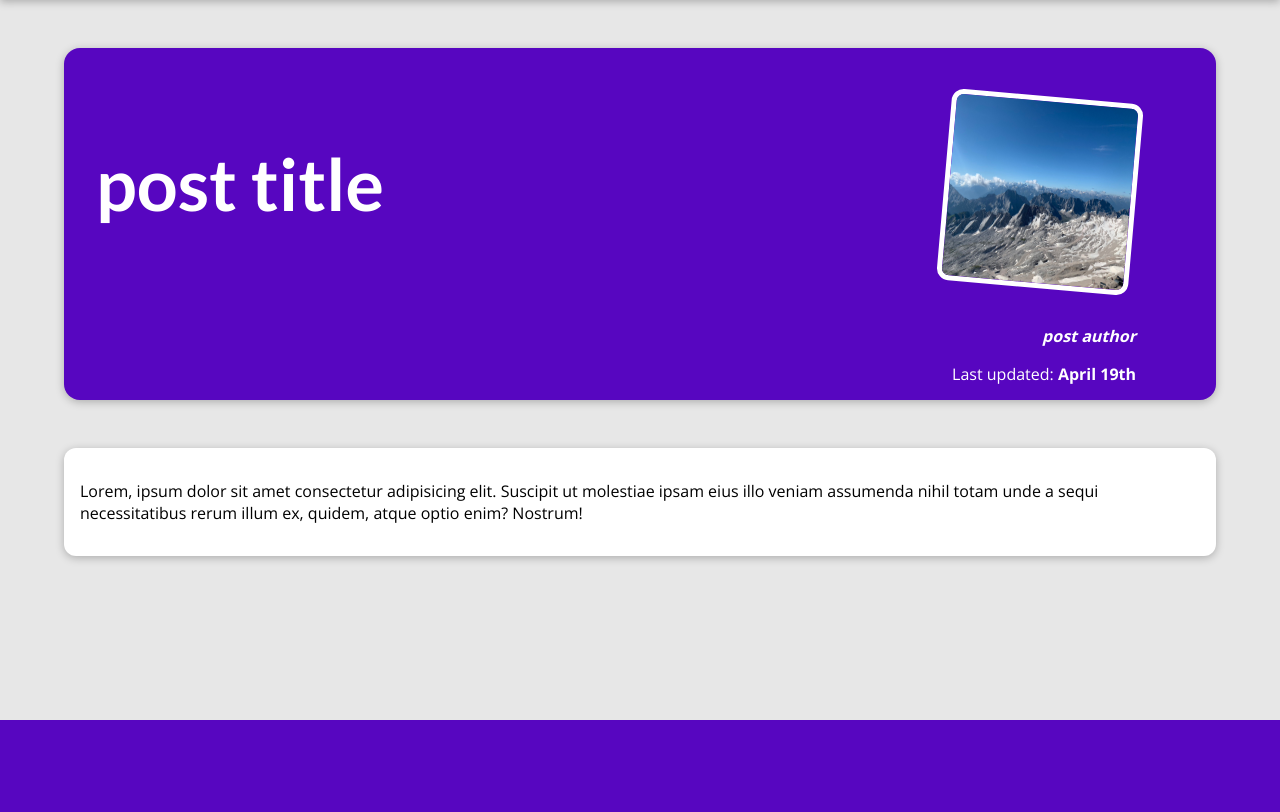
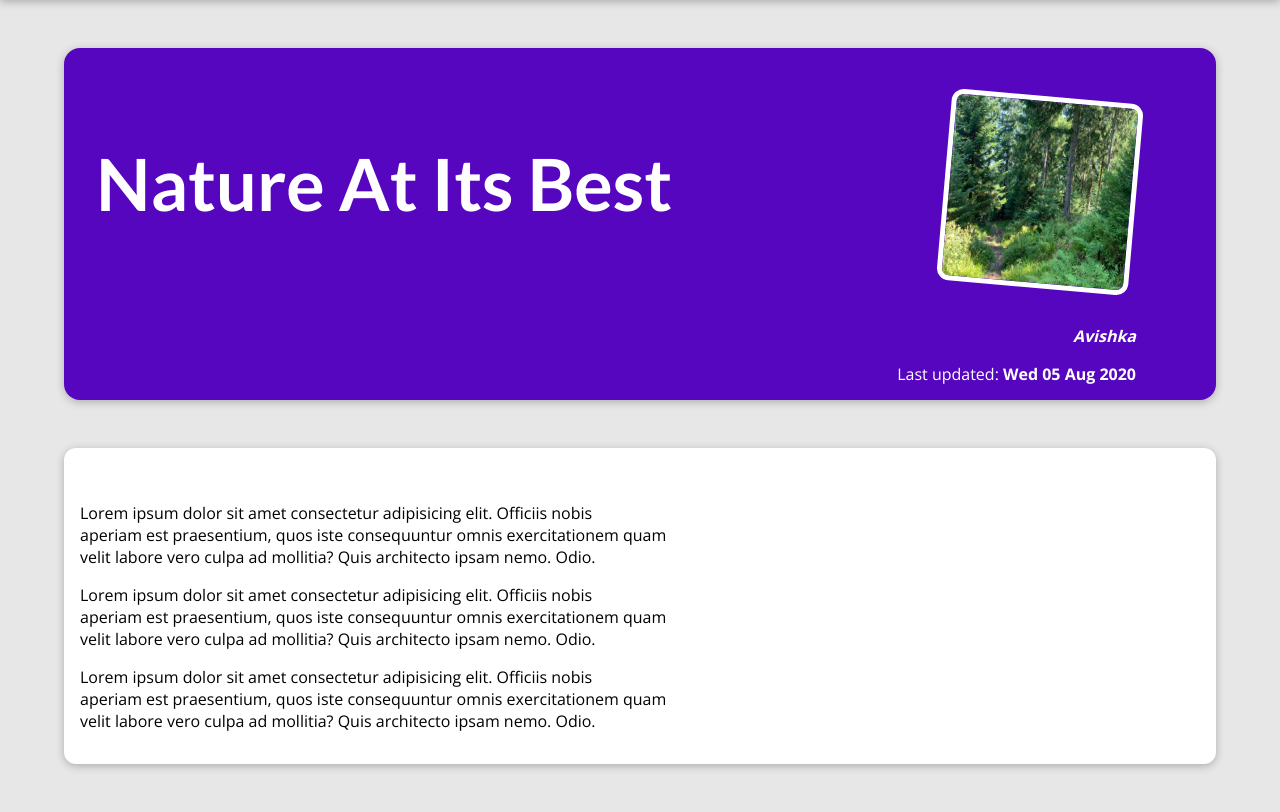
Before and after one commit to AvishkaUmesh/django_blog, a Django app: page /post/into-the-woods in a window 1280 px wide. Shown: the part 80-892 px from the top of the page. Before the commit the page ends 800 px from the top, so only its background shows below. Run offline with Django 4.2, Linux system fonts and the light colour scheme.

Commit message:
added dynamic post content

```diff
--- a/blog/templates/blog/index.html
+++ b/blog/templates/blog/index.html
@@ -24,7 +24,9 @@
 	<section id="latest-posts">
 		<h2>Latest Posts</h2>
 		<ul>
-			{% include 'blog/includes/post.html' %}
+			{% for post in posts %}
+				{% include 'blog/includes/post.html' %}
+			{% endfor %}
 		</ul>
 	</section>
 
--- a/blog/templates/blog/post-details.html
+++ b/blog/templates/blog/post-details.html
@@ -2,7 +2,7 @@
 {% load static %}
 
 
-{% block title %} Post Title {% endblock title %}
+{% block title %} {{ post.title }} {% endblock title %}
 
 {% block css %}
 <link rel="stylesheet" href="{% static 'blog/post-details.css' %}">
@@ -11,22 +11,22 @@
 {% block content %}
 <section id="summary">
 	<h2>
-		post title
+		{{ post.title }}
 	</h2>
 	<article>
-		<img src="{% static 'blog/images/mountains.jpg' %}" alt="post">
+		<img src="{% static 'blog/images/'|add:post.image %}" alt="{{ post.title }}">
 		<address>
-			<p>post author</p>
+			<p>{{ post.author|title }}</p>
 		</address>
 		<div>
-			Last updated: <time>April 19th</time>
+			Last updated: <time>{{ post.date|date:"D d M Y" }}</time>
 		</div>
 	</article>
 </section>
 
 <main>
 	<p>
-		Lorem, ipsum dolor sit amet consectetur adipisicing elit. Suscipit ut molestiae ipsam eius illo veniam assumenda nihil totam unde a sequi necessitatibus rerum illum ex, quidem, atque optio enim? Nostrum!
+		{{ post.content|linebreaks }}
 	</p>
 </main>
 
--- a/blog/views.py
+++ b/blog/views.py
@@ -1,15 +1,102 @@
+from datetime import date
 from django.shortcuts import render
+
+posts_data = [
+    {
+        "slug": "hike-in-the-mountains",
+        "image": "mountains.jpg",
+        "author": "Avishka",
+        "date": date(2021, 7, 21),
+        "title": "Mountain Hiking",
+        "excerpt": "There's nothing like the views you get when hiking in the mountains! And I wasn't even prepared for what happened whilst I was enjoying the view!",
+        "content": """
+          Lorem ipsum dolor sit amet consectetur adipisicing elit. Officiis nobis
+          aperiam est praesentium, quos iste consequuntur omnis exercitationem quam
+          velit labore vero culpa ad mollitia? Quis architecto ipsam nemo. Odio.
+
+          Lorem ipsum dolor sit amet consectetur adipisicing elit. Officiis nobis
+          aperiam est praesentium, quos iste consequuntur omnis exercitationem quam
+          velit labore vero culpa ad mollitia? Quis architecto ipsam nemo. Odio.
+
+          Lorem ipsum dolor sit amet consectetur adipisicing elit. Officiis nobis
+          aperiam est praesentium, quos iste consequuntur omnis exercitationem quam
+          velit labore vero culpa ad mollitia? Quis architecto ipsam nemo. Odio.
+        """,
+    },
+    {
+        "slug": "programming-is-fun",
+        "image": "coding.jpg",
+        "author": "Avishka",
+        "date": date(2022, 3, 10),
+        "title": "Programming Is Great!",
+        "excerpt": "Did you ever spend hours searching that one error in your code? Yep - that's what happened to me yesterday...",
+        "content": """
+          Lorem ipsum dolor sit amet consectetur adipisicing elit. Officiis nobis
+          aperiam est praesentium, quos iste consequuntur omnis exercitationem quam
+          velit labore vero culpa ad mollitia? Quis architecto ipsam nemo. Odio.
+
+          Lorem ipsum dolor sit amet consectetur adipisicing elit. Officiis nobis
+          aperiam est praesentium, quos iste consequuntur omnis exercitationem quam
+          velit labore vero culpa ad mollitia? Quis architecto ipsam nemo. Odio.
+
+          Lorem ipsum dolor sit amet consectetur adipisicing elit. Officiis nobis
+          aperiam est praesentium, quos iste consequuntur omnis exercitationem quam
+          velit labore vero culpa ad mollitia? Quis architecto ipsam nemo. Odio.
+        """,
+    },
+    {
+        "slug": "into-the-woods",
+        "image": "woods.jpg",
+        "author": "Avishka",
+        "date": date(2020, 8, 5),
+        "title": "Nature At Its Best",
+        "excerpt": "Nature is amazing! The amount of inspiration I get when walking in nature is incredible!",
+        "content": """
+          Lorem ipsum dolor sit amet consectetur adipisicing elit. Officiis nobis
+          aperiam est praesentium, quos iste consequuntur omnis exercitationem quam
+          velit labore vero culpa ad mollitia? Quis architecto ipsam nemo. Odio.
+
+          Lorem ipsum dolor sit amet consectetur adipisicing elit. Officiis nobis
+          aperiam est praesentium, quos iste consequuntur omnis exercitationem quam
+          velit labore vero culpa ad mollitia? Quis architecto ipsam nemo. Odio.
+
+          Lorem ipsum dolor sit amet consectetur adipisicing elit. Officiis nobis
+          aperiam est praesentium, quos iste consequuntur omnis exercitationem quam
+          velit labore vero culpa ad mollitia? Quis architecto ipsam nemo. Odio.
+        """,
+    },
+]
+
+
+def get_date(post):
+    return post["date"]
+
 
 # Create your views here.
 
 
 def start_page(request):
-    return render(request, "blog/index.html")
+    sorted_posts = sorted(posts_data, key=get_date)
+    latest_posts = sorted_posts[-3:]
+    return render(
+        request,
+        "blog/index.html",
+        {
+            "posts": latest_posts,
+        },
+    )
 
 
 def posts(request):
-    return render(request, "blog/all-posts.html")
+    return render(
+        request,
+        "blog/all-posts.html",
+        {
+            "posts": posts_data,
+        },
+    )
 
 
 def post_details(request, slug):
-    return render(request, "blog/post-details.html")
+    post = next(post for post in posts_data if post["slug"] == slug)
+    return render(request, "blog/post-details.html", {"post": post})
```
Also changed, not shown: blog/templates/blog/all-posts.html (+3 -5 lines), blog/templates/blog/includes/post.html (+4 -4 lines), templates/404.html (added, +10 -0 lines).
